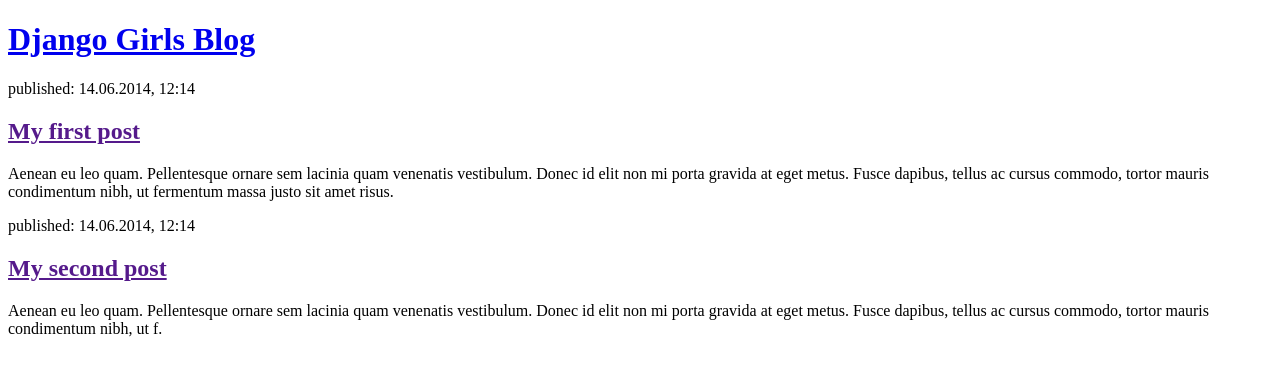
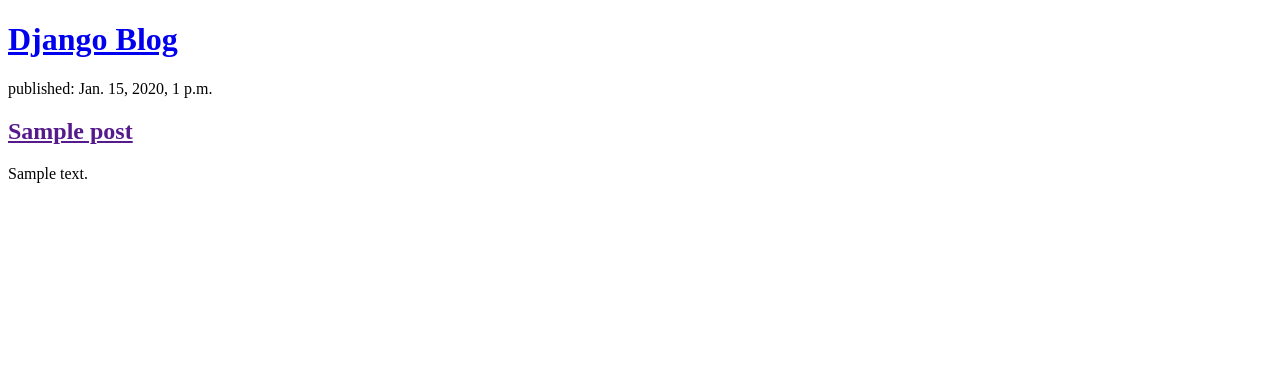
Before and after one commit to hilalozyurtt/blog-django, a Django app: page / in a window 1280 px wide. Shown: the top 376 px of the page. Run offline with Django 3.2, Linux system fonts and the light colour scheme; tables that the repository leaves empty hold one stand-in row (values such as "Sample post").

Commit message:
Modified templates to display posts from database.

```diff
--- a/blog/templates/blog/post_list.html
+++ b/blog/templates/blog/post_list.html
@@ -1,23 +1,20 @@
 <!DOCTYPE html>
 <html>
     <head>
-        <title>Django Girls blog</title>
+        <title>Django  blog</title>
     </head>
     <body>
         <header>
-            <h1><a href="/">Django Girls Blog</a></h1>
+            <h1><a href="/">Django Blog</a></h1>
         </header>
 
-        <article>
-            <time>published: 14.06.2014, 12:14</time>
-            <h2><a href="">My first post</a></h2>
-            <p>Aenean eu leo quam. Pellentesque ornare sem lacinia quam venenatis vestibulum. Donec id elit non mi porta gravida at eget metus. Fusce dapibus, tellus ac cursus commodo, tortor mauris condimentum nibh, ut fermentum massa justo sit amet risus.</p>
-        </article>
+        {% for post in posts %}
+            <article>
+                <time>published: {{ post.published_date }}</time>
+                <h2><a href="">{{ post.title }}</a></h2>
+                <p>{{ post.text|linebreaksbr }}</p>
+            </article>
+        {% endfor %}
 
-        <article>
-            <time>published: 14.06.2014, 12:14</time>
-            <h2><a href="">My second post</a></h2>
-            <p>Aenean eu leo quam. Pellentesque ornare sem lacinia quam venenatis vestibulum. Donec id elit non mi porta gravida at eget metus. Fusce dapibus, tellus ac cursus commodo, tortor mauris condimentum nibh, ut f.</p>
-        </article>
     </body>
 </html>
--- a/blog/views.py
+++ b/blog/views.py
@@ -1,4 +1,9 @@
 from django.shortcuts import render
-
+from django.utils import timezone
+from .models import Post
+'''
+viweslerin yaptığı şey templatesleri modele bağlamak
+'''
 def post_list(request):
-    return render(request, 'blog/post_list.html', {})
+    posts = Post.objects.filter(published_date__lte=timezone.now()).order_by('published_date')
+    return render(request, 'blog/post_list.html', {'posts':posts})
```
